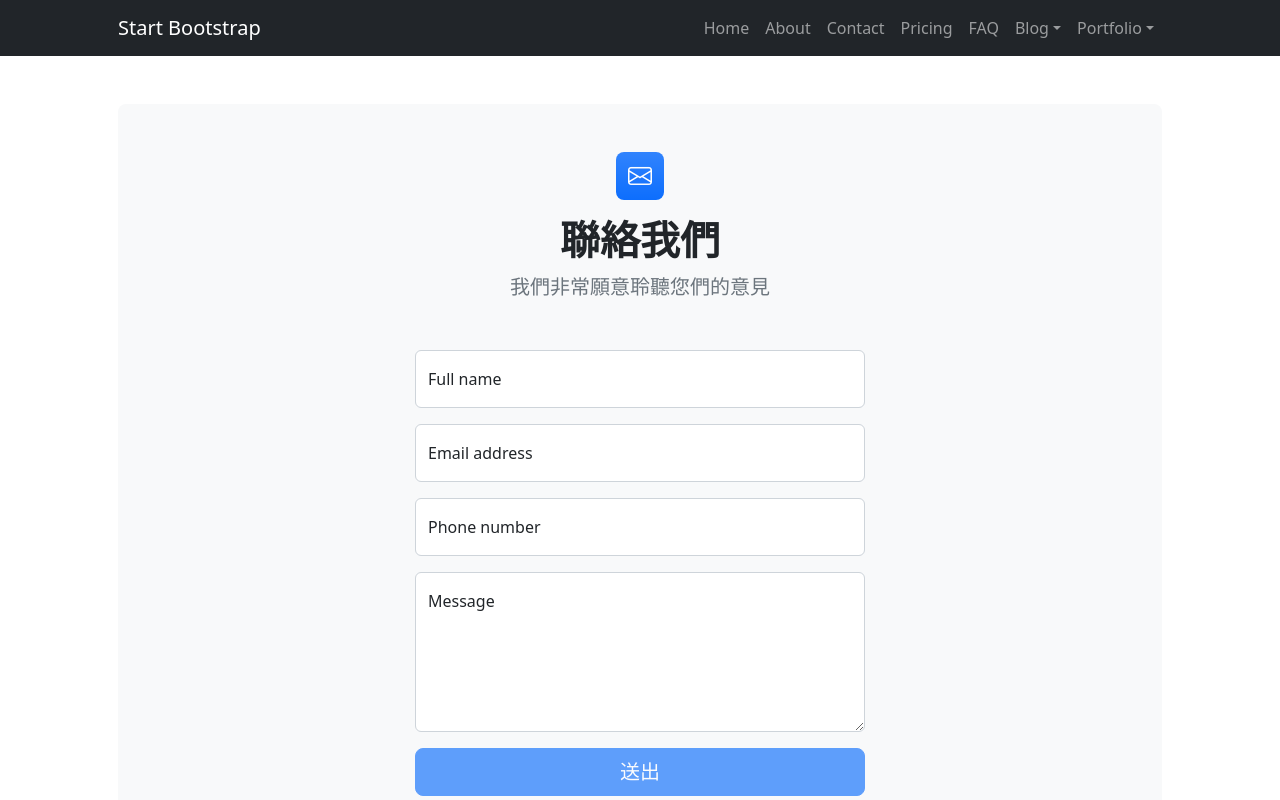
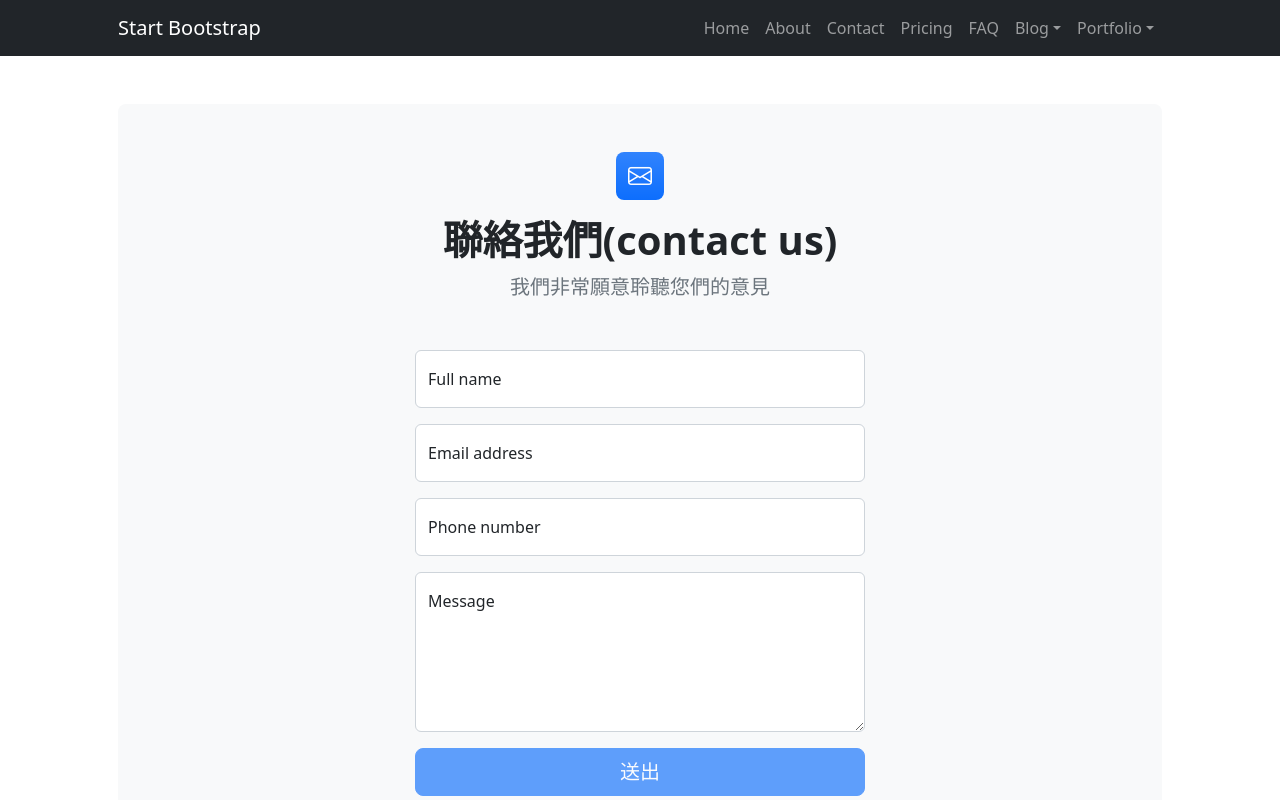
Before and after one commit to Jay110792/my-website, a plain HTML site: page contact.html in a window 1280 px wide. Shown: the top 800 px of the page. Drawn offline with nearby package versions, Linux system fonts and the light colour scheme.

Commit message:
add english version in contact page

```diff
--- a/contact.html
+++ b/contact.html
@@ -52,7 +52,7 @@
                     <div class="bg-light rounded-3 py-5 px-4 px-md-5 mb-5">
                         <div class="text-center mb-5">
                             <div class="feature bg-primary bg-gradient text-white rounded-3 mb-3"><i class="bi bi-envelope"></i></div>
-                            <h1 class="fw-bolder">聯絡我們</h1>
+                            <h1 class="fw-bolder">聯絡我們(contact us)</h1>
                             <p class="lead fw-normal text-muted mb-0">我們非常願意聆聽您們的意見</p>
                         </div>
                         <div class="row gx-5 justify-content-center">
```
